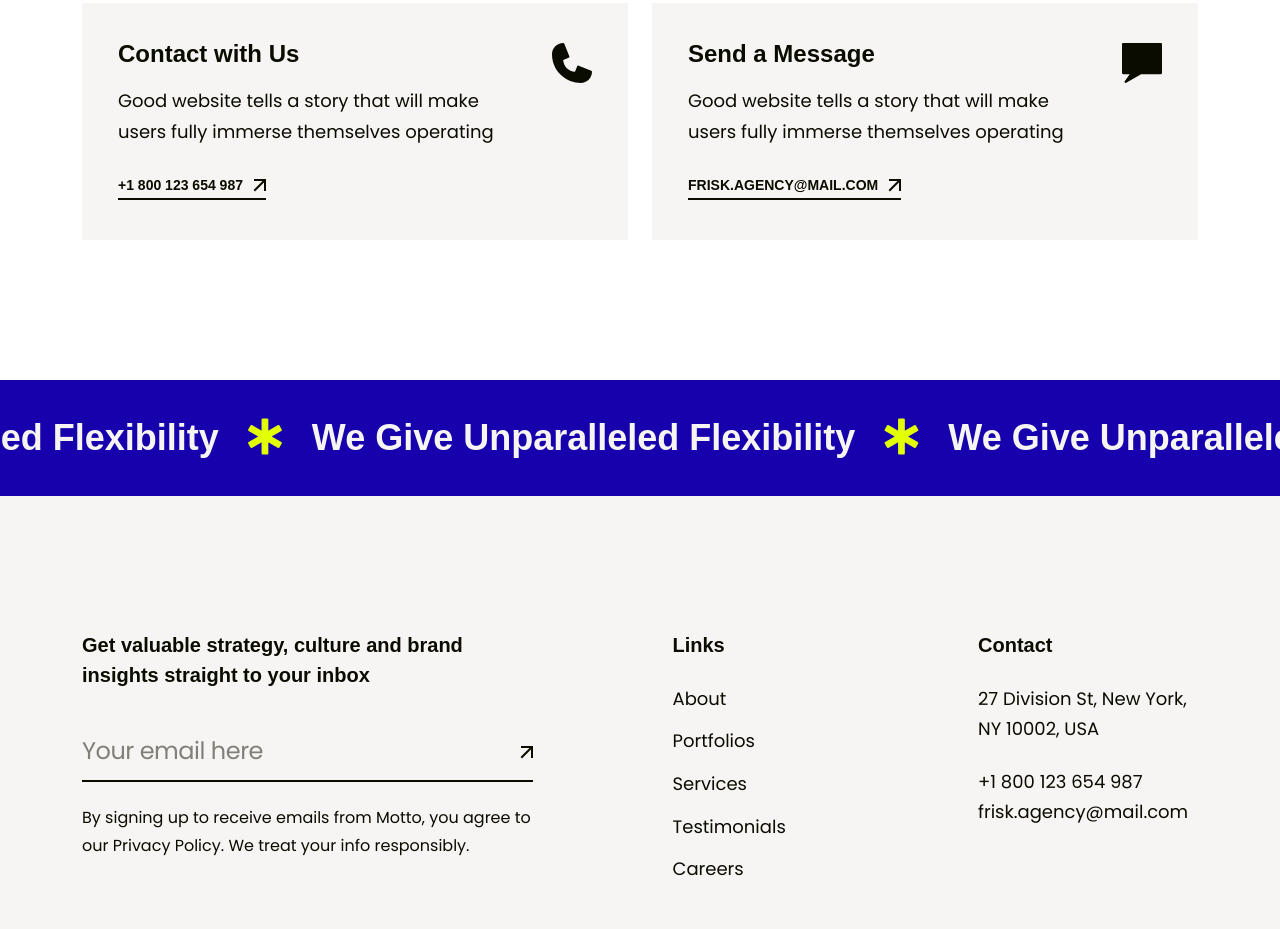
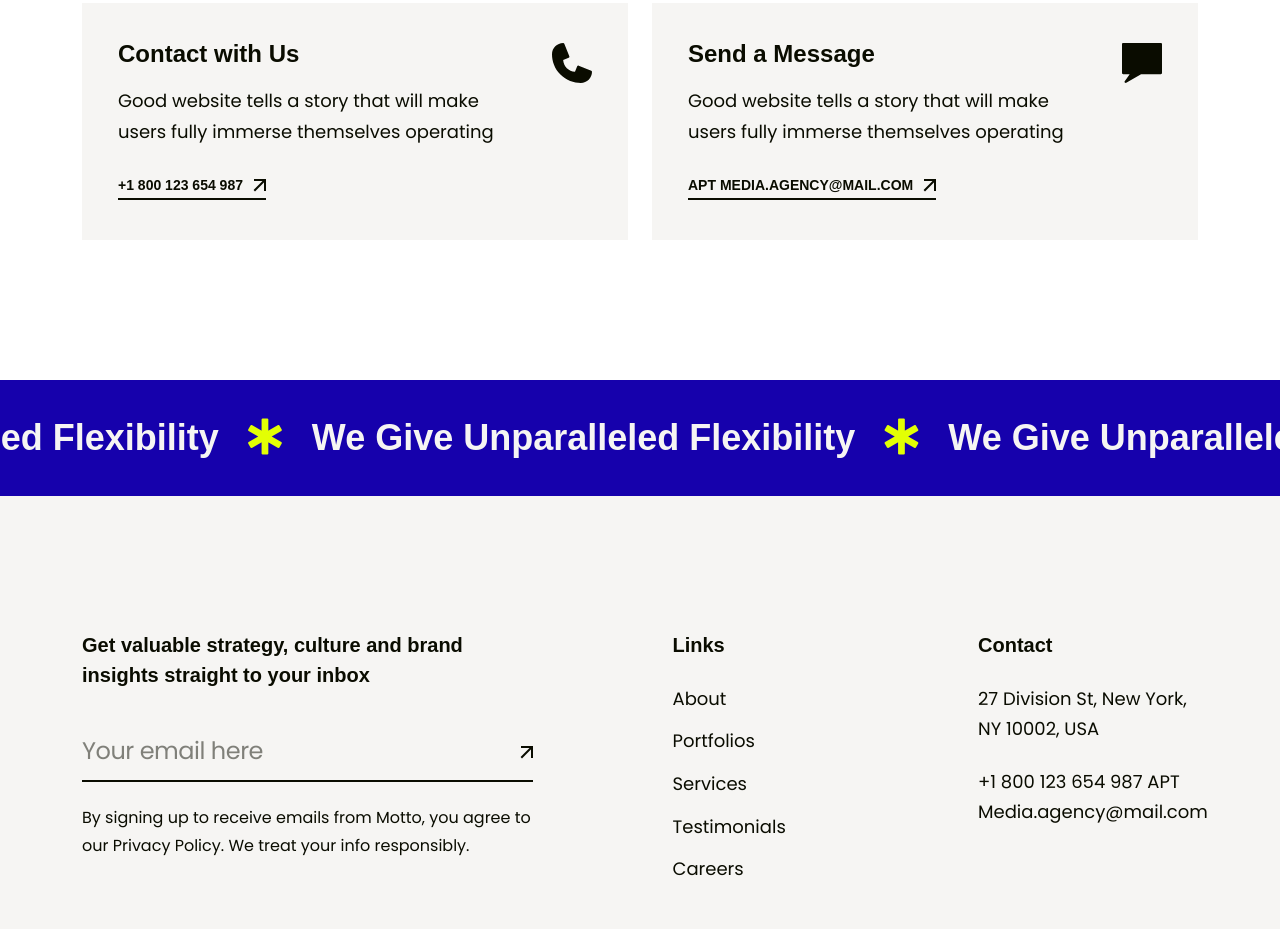
Before and after one commit to parthbuilds/APT-Media, a plain HTML site: page faq.html in a window 1280 px wide. Shown: the part 1241-2170 px from the top of the page. Drawn offline with Linux system fonts and the light colour scheme; a web font is replaced by a local one.

Commit message:
APT Media Update

```diff
--- a/faq.html
+++ b/faq.html
@@ -4,9 +4,9 @@
 <head>
     <meta charset="utf-8">
     <meta http-equiv="x-ua-compatible" content="ie=edge">
-    <title>Frisk - Creative Agency & Portfolio HTML Template</title>
-    <meta name="description" content="Frisk - Creative Agency & Portfolio HTML Template">
-    <meta name="keywords" content="Frisk - Creative Agency & Portfolio HTML Template">
+    <title>APT Media - Creative Agency & Portfolio HTML Template</title>
+    <meta name="description" content="APT Media - Creative Agency & Portfolio HTML Template">
+    <meta name="keywords" content="APT Media - Creative Agency & Portfolio HTML Template">
     <meta name="robots" content="INDEX,FOLLOW">
 
     <!-- Mobile Specific Metas -->
@@ -84,7 +84,7 @@
                     </div>
                     <div class="sidebar-wrap">
                         <h6><a href="tel:1800123654987">+1 800 123 654 987 </a></h6>
-                        <h6><a href="mailto:frisk.agency@mail.com">frisk.agency@mail.com</a></h6>
+                        <h6><a href="mailto:APT Media.agency@mail.com">APT Media.agency@mail.com</a></h6>
                     </div>
                     <div class="social-btn style2">
                         <a href="https://www.facebook.com/">
@@ -158,7 +158,7 @@
             </div>
             <div class="sidebar-wrap">
                 <h6><a href="tel:1800123654987">+1 800 123 654 987 </a></h6>
-                <h6><a href="mailto:frisk.agency@mail.com">frisk.agency@mail.com</a></h6>
+                <h6><a href="mailto:APT Media.agency@mail.com">APT Media.agency@mail.com</a></h6>
             </div>
             <div class="social-btn style3">
                 <a href="https://www.facebook.com/">
@@ -379,10 +379,10 @@
                                 <a href="project.html">Send a Message</a>
                             </h4>
                             <p class="feature-card-text">Good website tells a story that will make users fully immerse themselves operating</p>
-                            <a href="mailto:frisk.agency@mail.com" class="link-btn">
+                            <a href="mailto:APT Media.agency@mail.com" class="link-btn">
                                 <span class="link-effect">
-                                    <span class="effect-1">frisk.agency@mail.com</span>
-                                    <span class="effect-1">frisk.agency@mail.com</span>
+                                    <span class="effect-1">APT Media.agency@mail.com</span>
+                                    <span class="effect-1">APT Media.agency@mail.com</span>
                                 </span>
                                 <img src="assets/img/icon/arrow-left-top.svg" alt="icon">
                             </a>
@@ -447,7 +447,7 @@
                                 <li>27 Division St, New York, <br> NY 10002, USA</li>
                                 <li>
                                     <a href="tel:1800123654987">+1 800 123 654 987</a>
-                                    <a href="mailto:frisk.agency@mail.com">frisk.agency@mail.com</a>
+                                    <a href="mailto:APT Media.agency@mail.com">APT Media.agency@mail.com</a>
                                 </li>
                             </ul>
                         </div>
```
Also changed, not shown: about.html (+6 -6 lines), blog-details.html (+6 -6 lines), blog.html (+6 -6 lines), contact.html (+9 -9 lines), error.html (+5 -5 lines), index.html (+4 -4 lines), pricing.html (+7 -7 lines), project-details.html (+7 -7 lines), project.html (+6 -6 lines), service-details.html (+6 -6 lines), service.html (+6 -6 lines), team-details.html (+6 -6 lines), team.html (+6 -6 lines).
